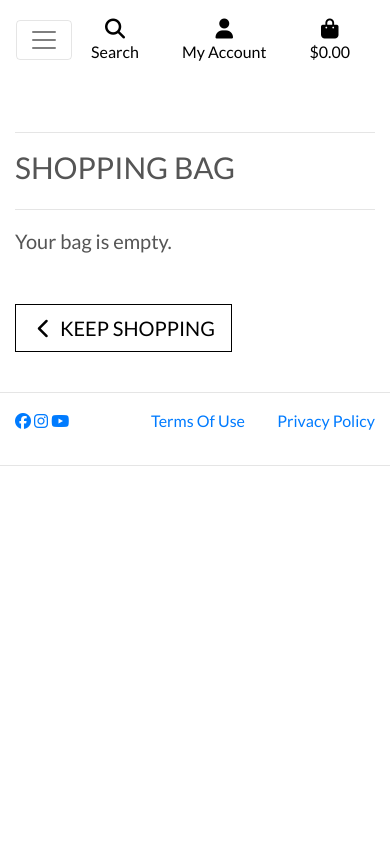
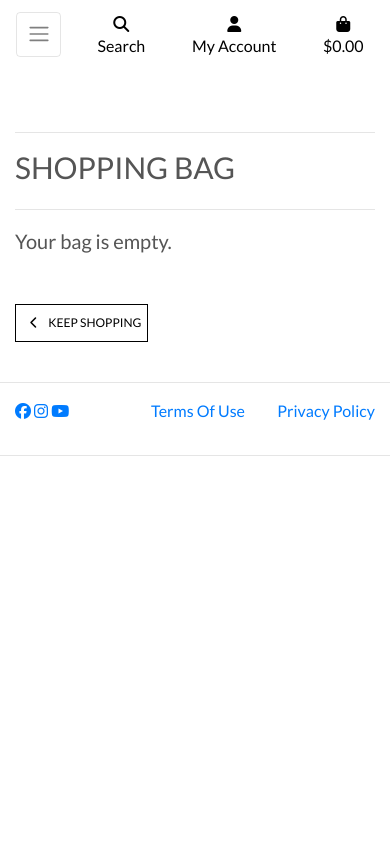
Before and after one commit to maxwellsor169/Keep_Fit_subscription_app, a Django app: page /bag/ in a window 390 px wide. Run offline with Django 3.2, Linux system fonts and the light colour scheme; some libraries are stand-ins or nearby versions.

Commit message:
base.css login/reg refactor

```diff
--- a/static/css/base.css
+++ b/static/css/base.css
@@ -337,6 +337,42 @@ input[name='q']::placeholder {
     body {
         height: calc(100vh - 116px);
     }
+
+    .display-4.logo-font.text-black {
+        font-size: 2rem;
+    }
+
+    .nav-link {
+        padding: 0.15rem;
+    }
+
+    .nav-link i.fa-lg {
+        font-size: 1rem;
+    }
+
+    .navbar-toggler {
+        padding: .6rem .6rem;
+        font-size: 1rem;
+    }
+
+    #delivery-banner h4 {
+        font-size: .9rem;
+    }
+
+    .btn.btn-outline-black.rounded-0,
+    .btn.btn-black.rounded-0 {
+        padding: .375rem .375rem;
+    }
+
+    .btn.btn-outline-black.rounded-0.btn-lg,
+    .btn.btn-black.rounded-0.btn-lg {
+        padding: .375rem .375rem;
+        font-size: .75rem;
+    }
+
+    .increment-qty, .decrement-qty {
+        padding: .25rem .5rem !important;
+    }
 }
 
 @media (max-width: 750px) {
--- a/templates/includes/mobile-top-header.html
+++ b/templates/includes/mobile-top-header.html
@@ -34,7 +34,7 @@
             {% if request.user.is_superuser %}
                 <a href="{% url 'add_product' %}" class="dropdown-item">Product Management</a>
             {% endif %}
-            <a href="" class="dropdown-item">My Profile</a>
+            <a href="{% url 'profiles' %}" class="dropdown-item">My Profile</a>
             <a href="{% url 'account_logout' %}" class="dropdown-item">Logout</a>
         {% else %}
             <a href="{% url 'account_signup' %}" class="dropdown-item">Register</a>
```
Also changed, not shown: templates/includes/main-nav.html (+32 -19 lines), media/climbing_rope.png (added).
